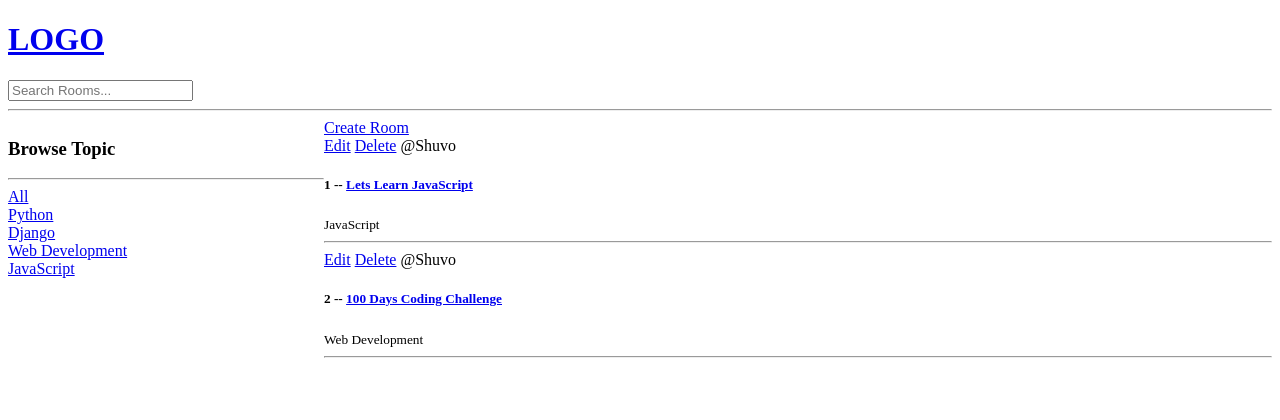
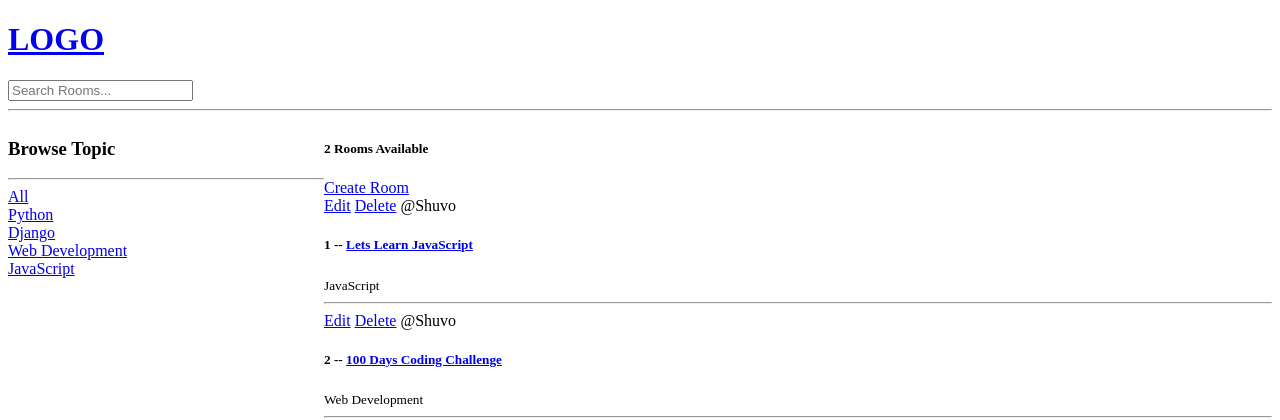
Before and after one commit to MohammadShuvoAli/StudySquad, a Django app: page / in a window 1280 px wide. Shown: the top 420 px of the page. Run offline with Django 4.2, Linux system fonts and the light colour scheme; data comes from the database, SQL or seed files in the repository.

Commit message:
rooms count added

```diff
--- a/base/views.py
+++ b/base/views.py
@@ -20,8 +20,9 @@ def home(request):
         Q(description__icontains=q)
     )
     topics = Topic.objects.all()
+    room_count = rooms.count()
 
-    context = {'rooms':rooms, 'topics':topics}
+    context = {'rooms':rooms, 'topics':topics, 'room_count':room_count}
     return render(request, 'base/home.html', context)
 
 def room(request, pk):
--- a/templates/base/home.html
+++ b/templates/base/home.html
@@ -30,7 +30,7 @@
     </div>
 
     <div>
-
+        <h5>{{room_count}} Rooms Available</h5>
         <a href="{% url 'create-room' %}">Create Room</a>
 
     <div>
```
